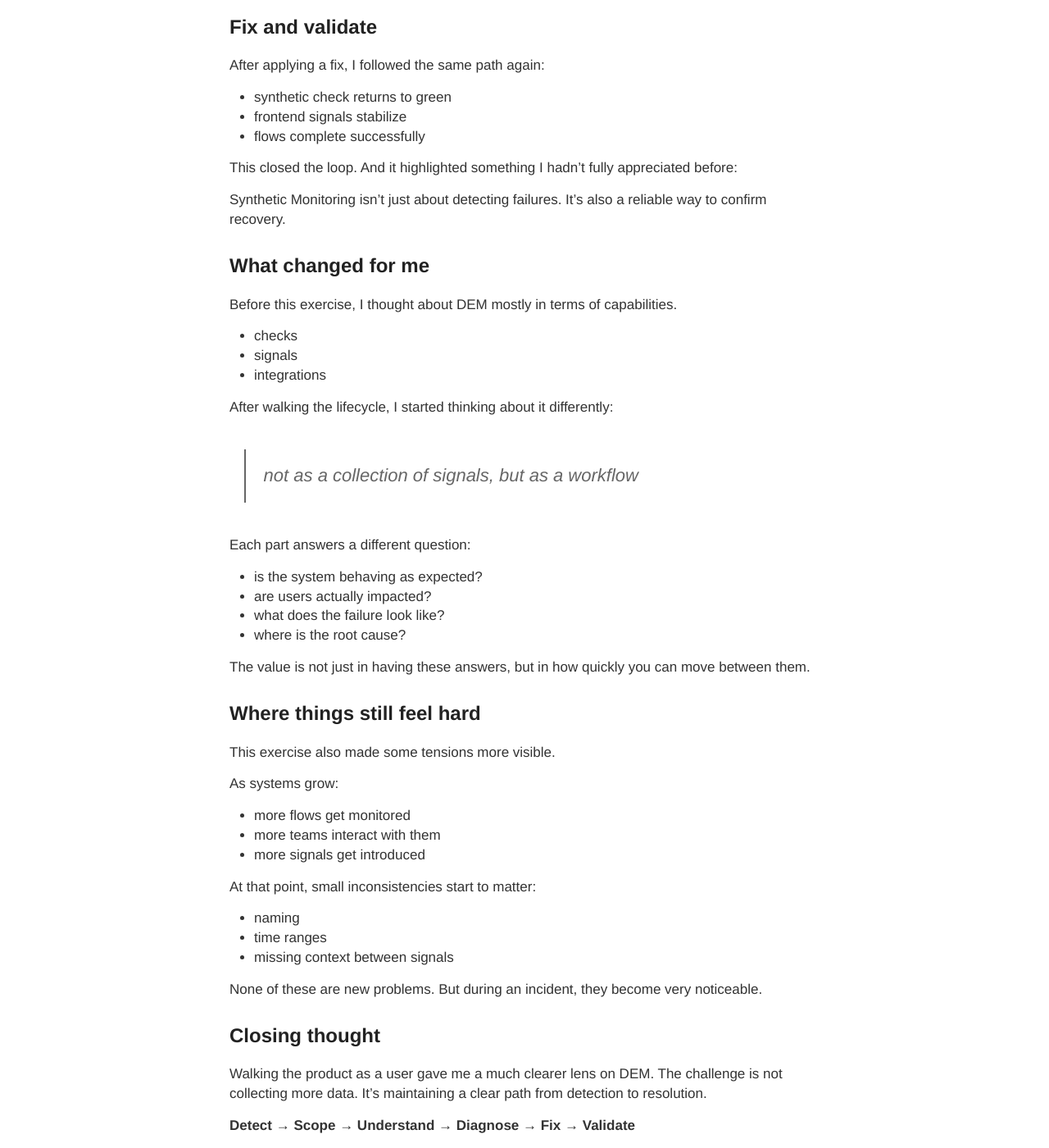
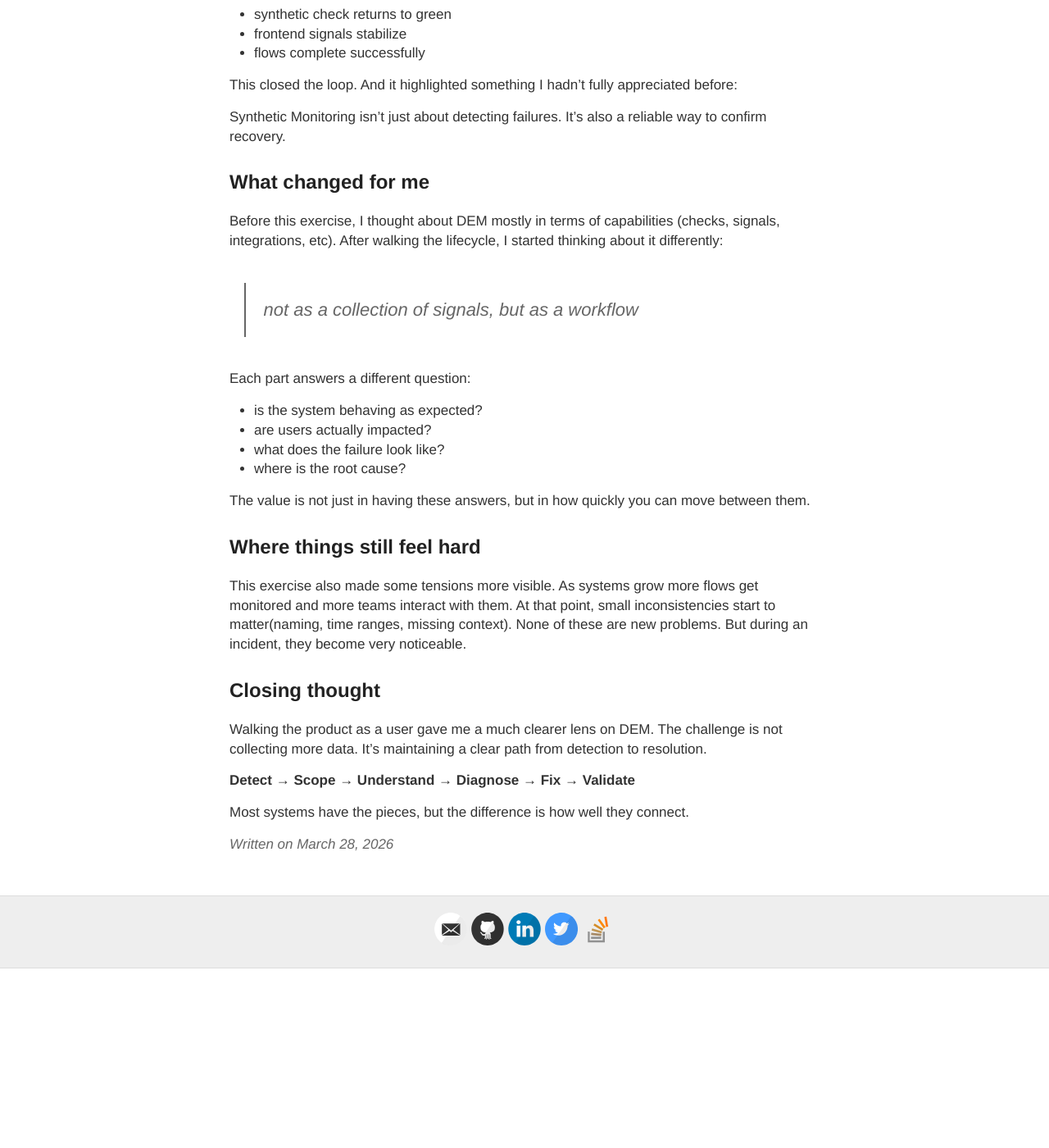
Before and after one commit to vtorosyan/vtorosyan.github.io, a Jekyll site: the page built from _posts/2026/2026-03-28-dem-in-grafana.md, in a window 1280 px wide and 1400 px high, scrolled down 2918 px. Shown: the whole window at 82% size. Built offline with Jekyll 4.4.1, drawn with Linux system fonts in a browser that asks for light colours; after the commit the page ends 4099 px from its top, so only the background shows below that; some of the changed text lies outside the part shown.

```diff
--- a/_posts/2026/2026-03-28-dem-in-grafana.md
+++ b/_posts/2026/2026-03-28-dem-in-grafana.md
@@ -13,13 +13,7 @@
 
 ## From signals to understanding
 
-Digital Experience Monitoring (DEM) is often described in terms of signals:
-
-- synthetic checks
-- frontend telemetry
-- logs and traces
-
-Coming from the outside, that framing made sense. But once I started using the system, something became clear very quickly:
+Digital Experience Monitoring (DEM) is often described in terms of signals: synthetic checks, frontend telemetry, logs and traces and so forth. Coming from the outside, that framing made sense. But once I started using the system, something became clear very quickly:
 
 > the problem isn’t collecting signals, it’s making sense of them when something breaks
 
@@ -113,13 +107,7 @@
 
 ## What changed for me
 
-Before this exercise, I thought about DEM mostly in terms of capabilities.
-
-- checks
-- signals
-- integrations
-
-After walking the lifecycle, I started thinking about it differently:
+Before this exercise, I thought about DEM mostly in terms of capabilities (checks, signals, integrations, etc). After walking the lifecycle, I started thinking about it differently:
 
 > not as a collection of signals, but as a workflow
 
@@ -134,20 +122,7 @@
 
 ## Where things still feel hard
 
-This exercise also made some tensions more visible.
-
-As systems grow:
-- more flows get monitored
-- more teams interact with them
-- more signals get introduced
-
-At that point, small inconsistencies start to matter:
-
-- naming
-- time ranges
-- missing context between signals
-
-None of these are new problems. But during an incident, they become very noticeable.
+This exercise also made some tensions more visible. As systems grow more flows get monitored and more teams interact with them. At that point, small inconsistencies start to matter(naming, time ranges, missing context). None of these are new problems. But during an incident, they become very noticeable.
 
 ## Closing thought
 
```
